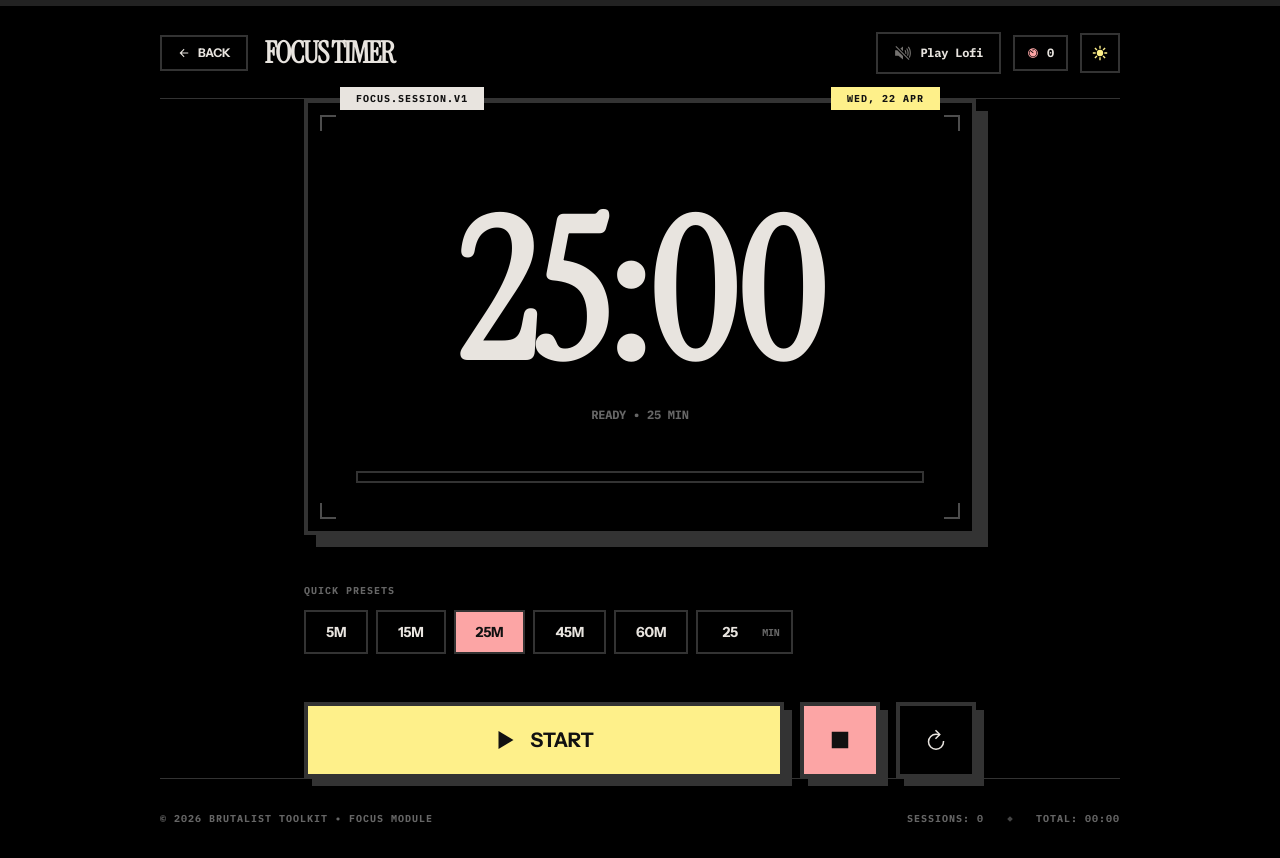
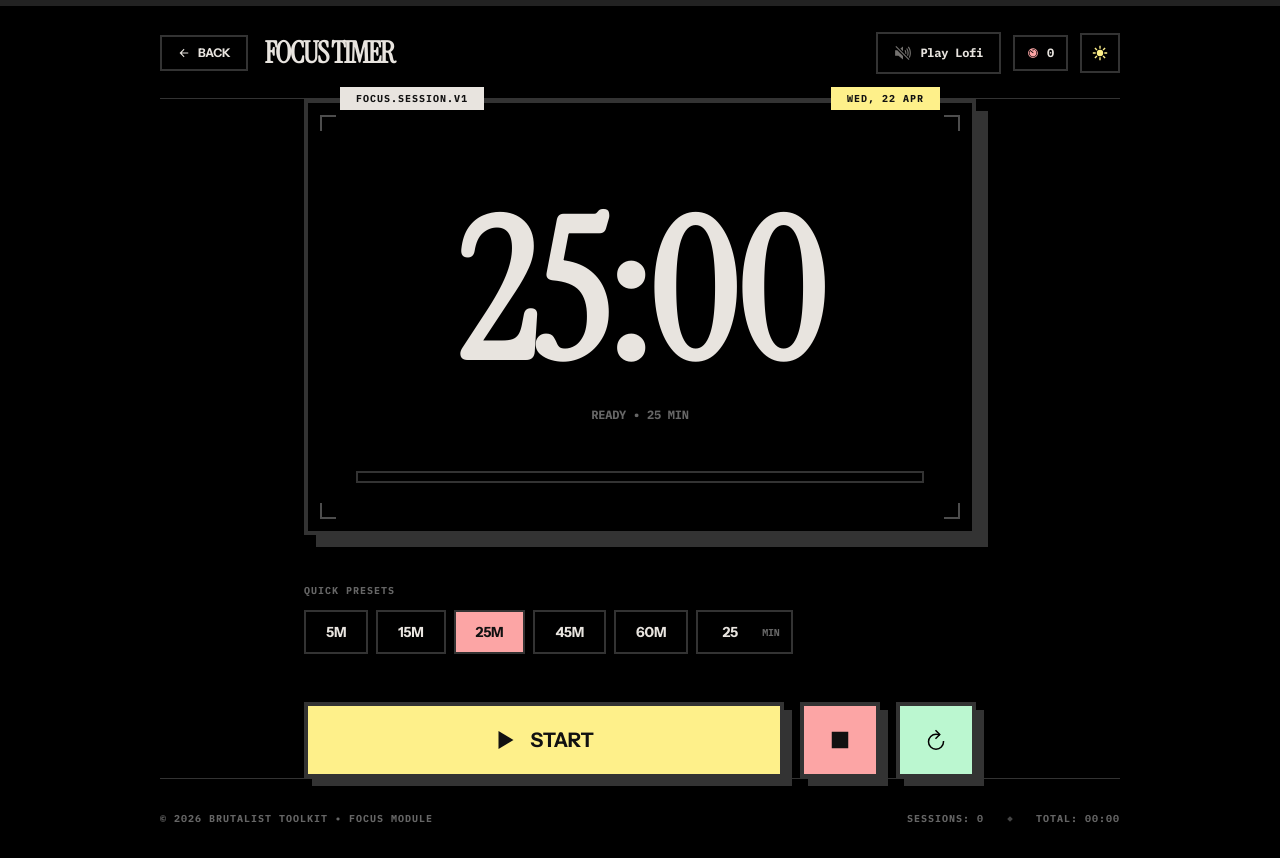
Before and after one commit to ashikpy/newspaper-tool, a Next.js app: page /timer in a window 1280 px wide. Built offline with nearby package versions, Linux system fonts and the light colour scheme.

Commit message:
added new color and styling

```diff
--- a/app/globals.css
+++ b/app/globals.css
@@ -5,6 +5,7 @@
   --color-neo-yellow: #fef08a;
   --color-neo-red: #fca5a5;
   --color-neo-blue: #bae6fd;
+  --color-neo-green: #bbf7d0;
   --font-display: var(--font-instrument-serif), serif;
   --font-body: var(--font-instrument-sans), sans-serif;
   --font-mono: var(--font-ibm-plex-mono), monospace;
@@ -59,8 +60,12 @@ h6 {
 }
 
 @keyframes shimmer {
-  0% { background-position: -200% 0; }
-  100% { background-position: 200% 0; }
+  0% {
+    background-position: -200% 0;
+  }
+  100% {
+    background-position: 200% 0;
+  }
 }
 
 @utility animate-shimmer {
--- a/app/timer/page.tsx
+++ b/app/timer/page.tsx
@@ -503,7 +503,7 @@ export default function TimerPage() {
                 setTotalSeconds(25 * 60);
                 setCompletedSessions(0);
               }}
-              className={`border-4 ${border} px-6 py-5 ${cardBg} transition-all active:translate-x-1 active:translate-y-1`}
+              className={`border-4 ${border} px-6 py-5 ${cardBg} transition-all active:translate-x-1 active:translate-y-1 bg-neo-green text-black`}
               style={{ boxShadow: `8px 8px 0px 0px ${borderColor}` }}
             >
               <IoRefreshSharp className="text-2xl" />
```
